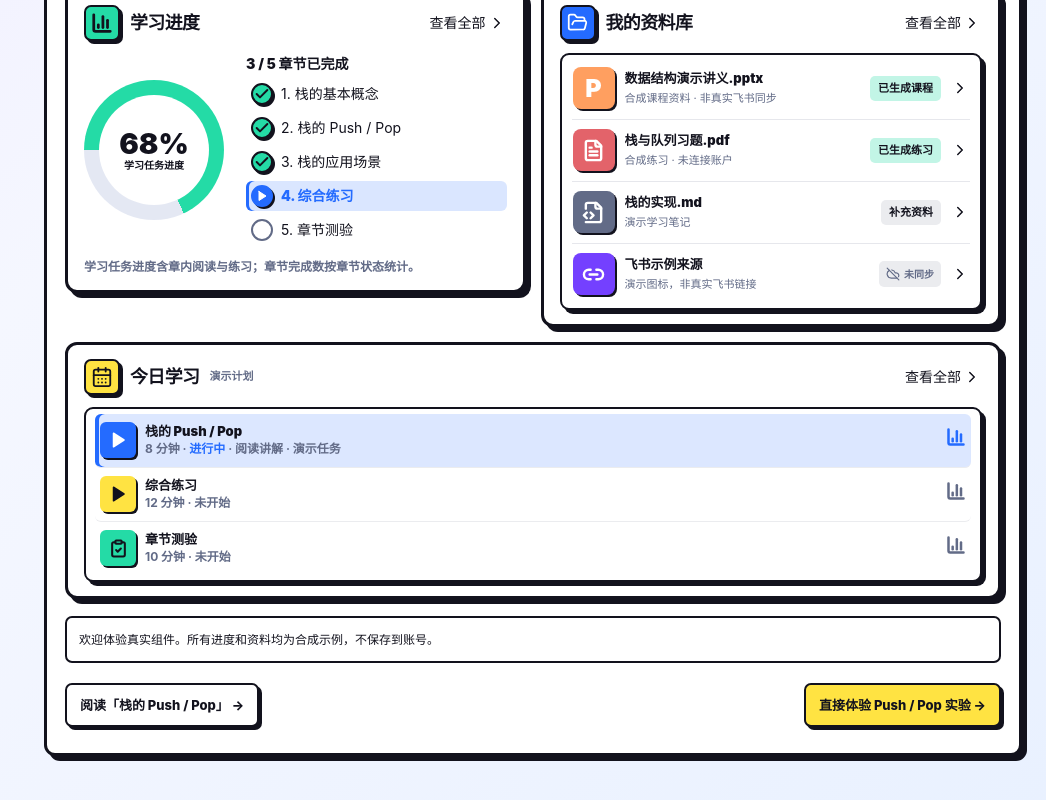
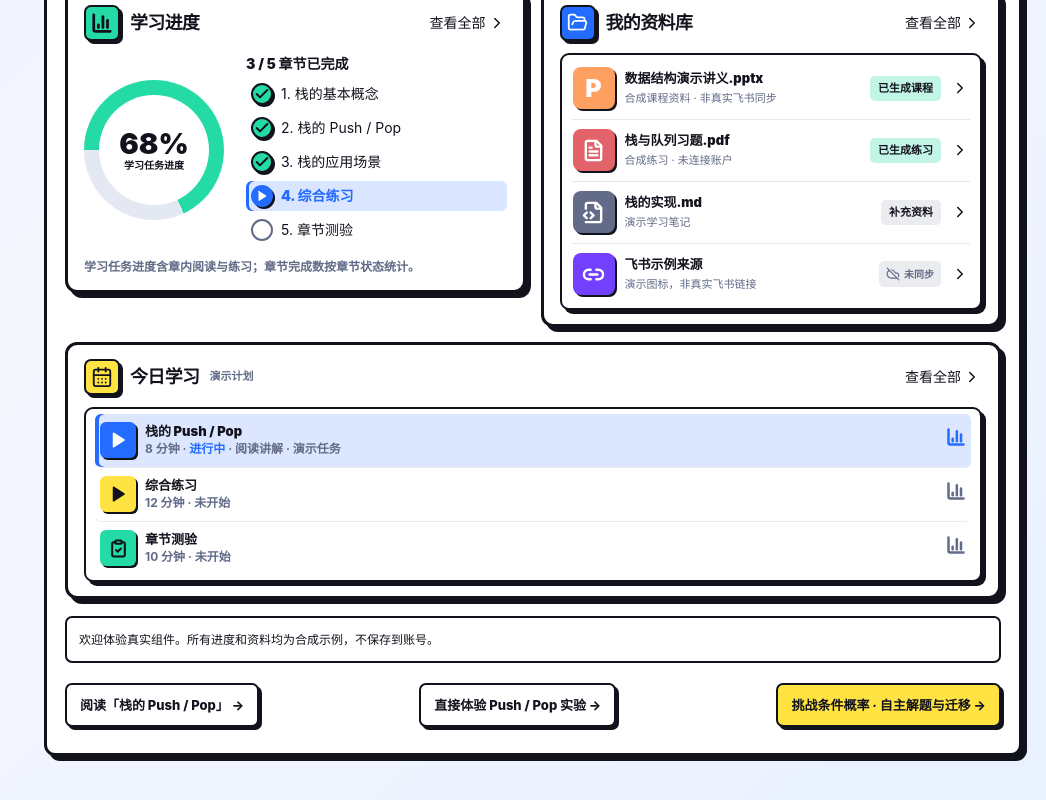
Before and after one commit to colddreamxiaowd/ContinueLeanringWithAI, a Next.js app in the folder web/: page /ui-lab/integrated/home in a window 1280 px wide. Shown: the part 803-1603 px from the top of the page, without its empty margins (234-1280 px from the left). Built offline with nearby package versions, Linux system fonts and the light colour scheme.

Commit message:
feat(math): surface deep conditional probability transfer lab in Learning Hub

```diff
--- a/web/src/app/ui-lab/integrated/home/page.tsx
+++ b/web/src/app/ui-lab/integrated/home/page.tsx
@@ -33,6 +33,7 @@ export default function IntegratedHome(){
    <div className={s.bottomLink}>
      <Link href="/ui-lab/integrated/reader">阅读「栈的 Push / Pop」 →</Link>
      <Link href="/ui-lab/integrated/practice">直接体验 Push / Pop 实验 →</Link>
+     <Link href="/ui-lab/math">挑战条件概率 · 自主解题与迁移 →</Link>
    </div>
  </div>;
 }
```
